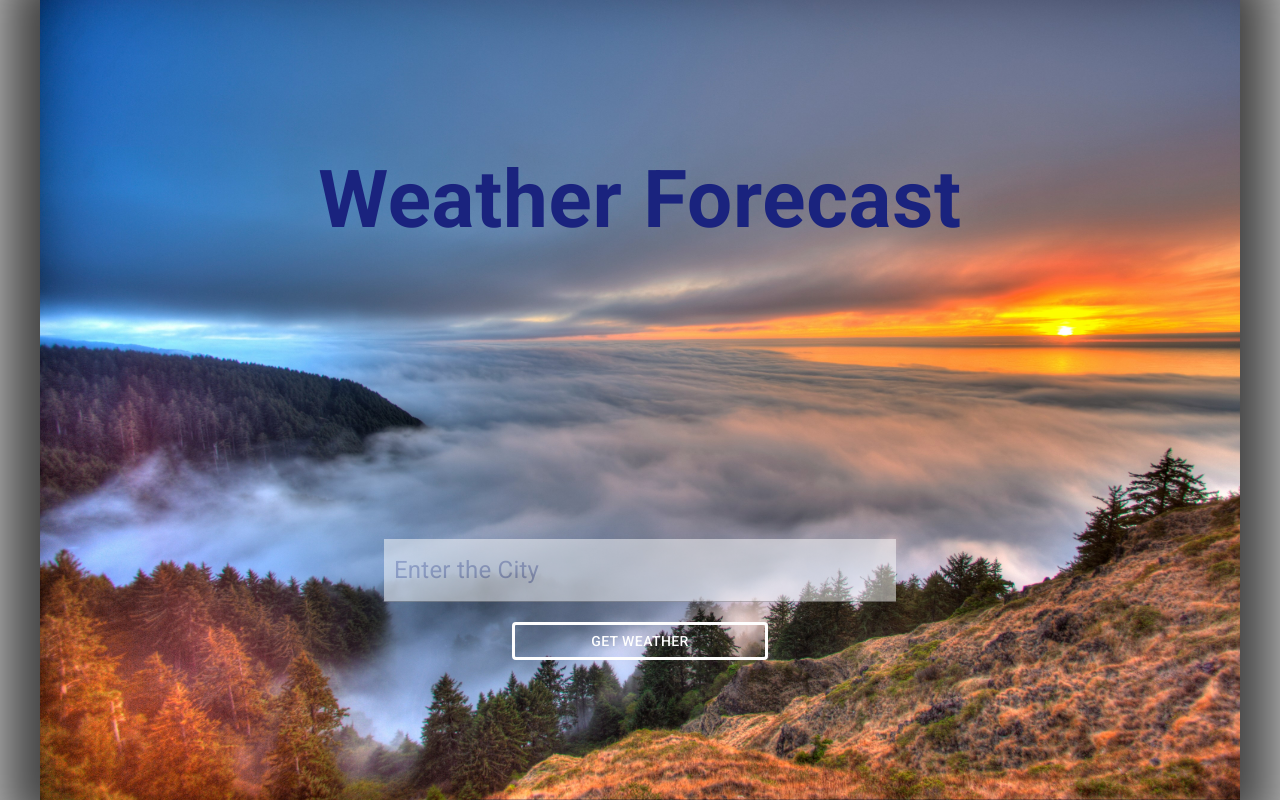
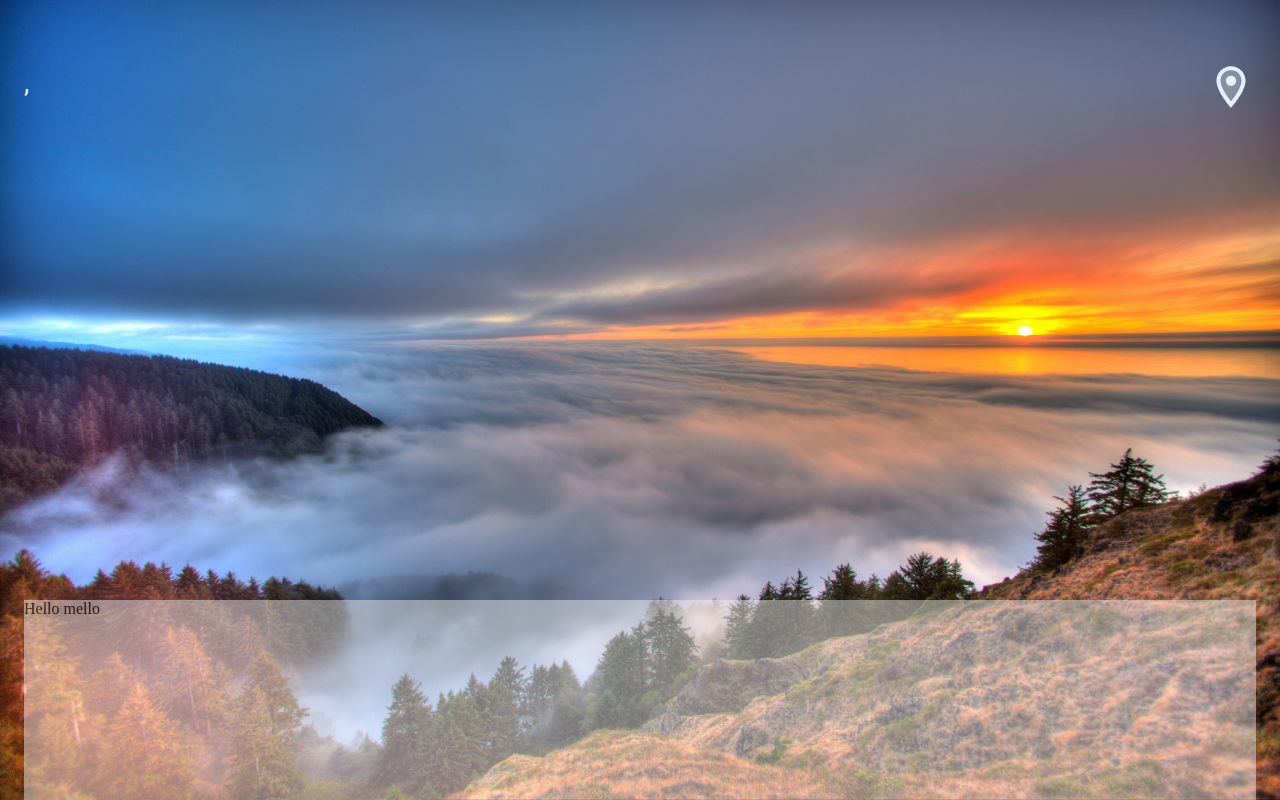
Before and after one commit to revosambat/weather-app, a React (Vite) app: page /weatherdetails in a window 1280 px wide. Built offline with nearby package versions, Linux system fonts and the light colour scheme.

Commit message:
Api implementation using context provider to fetch the weather data and show in the weather detail page

```diff
--- a/src/App.jsx
+++ b/src/App.jsx
@@ -2,23 +2,20 @@ import '@fontsource/roboto/300.css';
 import '@fontsource/roboto/400.css';
 import '@fontsource/roboto/500.css';
 import '@fontsource/roboto/700.css';
-import Dashboard from './containers/dashboard';
 import Container from '@mui/material/Container'
 import { styled } from '@mui/material/styles'
 import BackgroundImage from "./assets/weather-app-bg.jpeg"
+import Router from './router/Router';
 
 const MainContainer = styled(Container)`
   background-image: url(${BackgroundImage});
   background-size: 100vw 100vh;
-  background-repeat: no-repeat;
-  width: 100vw;
   height: 100vh;
-  box-shadow: -1px -1px 47px 30px #424242;
 `
 function App() {
   return (
-    <MainContainer>
-      <Dashboard />
+    <MainContainer maxWidth={false}>
+      <Router />
     </MainContainer>
   )
 }
--- /dev/null
+++ b/src/api/Api.js
@@ -0,0 +1,18 @@
+import axios from 'axios'
+
+export const get = async (url, query) => {
+    let base_url = import.meta.env.VITE_API_BASE_URL + url
+    let api_key = import.meta.env.VITE_API_KEY
+    let commonUrl = `${base_url}?key=${api_key}`
+    let queryString = Object.keys(query).reduce((acc, val) => {
+        acc = acc + (query[val] ? `&${val}=${query[val]}` : '')
+        return acc
+    }, '')
+    return new Promise((resolve, reject) => {
+        axios({
+            method: 'get',
+            url: commonUrl + queryString,
+        }).then(res => resolve(res))
+            .catch(err => reject(err))
+    })
+}
--- a/src/containers/dashboard/components/DashboardContent.jsx
+++ b/src/containers/dashboard/components/DashboardContent.jsx
@@ -1,7 +1,8 @@
 import React from 'react'
 import Stack from '@mui/material/Stack'
 import Button from '@mui/material/Button'
-import { Input } from '@mui/material'
+import SnackBar from '@mui/material/Snackbar'
+import { Input, Box } from '@mui/material'
 import { styled } from '@mui/material/styles'
 
 const SearchInput = styled(Input)`
@@ -33,11 +34,12 @@ const StyledButton = styled(Button)`
     }
 `
 
-const DashboardContent = () => {
+const DashboardContent = ({ value, handleChange, handleGetWeather, error }) => {
     return (
+        <Box>
             <Stack justifyContent='center' direction='column' alignItems='center'>
-            <SearchInput placeholder='Enter the City' />
-            <StyledButton variant='outlined' sx={{
+                <SearchInput placeholder='Enter the City' value={value} onChange={handleChange} error={!!error} />
+                <StyledButton onClick={handleGetWeather} variant='outlined' sx={{
                     ':hover': {
                         borderWidth: '3px',
                         borderColor: '#1a237e',
@@ -45,6 +47,12 @@ const DashboardContent = () => {
                     }
                 }}>Get Weather</StyledButton>
             </Stack>
+            <SnackBar
+                open={!!error}
+                onClose={handleChange}
+                message={error}
+            />
+        </Box>
     )
 }
 
--- a/src/containers/dashboard/components/DashboardHeader.jsx
+++ b/src/containers/dashboard/components/DashboardHeader.jsx
@@ -7,6 +7,7 @@ const Heading = styled(Typography)`
     color: #1a237e;
     font-weight: bold;
     text-align: center;
+    text-shadow: 2px 5px 10px #283593;
 
     @media(max-width:650px){
         font-size: 40px
--- a/src/containers/dashboard/index.jsx
+++ b/src/containers/dashboard/index.jsx
@@ -1,13 +1,43 @@
-import React from 'react'
+import React, { useContext, useState } from 'react'
 import Stack from '@mui/material/Stack'
 import DashboardHeader from './components/DashboardHeader'
 import DashboardContent from './components/DashboardContent'
+import { get } from '../../api/Api'
+import { useNavigate } from 'react-router-dom'
+import { WeatherContext, WeatherDispatchContext } from '../../router/Router'
+
 
 const Dashboard = () => {
+    const [value, setValue] = useState('')
+    const [error, setError] = useState('')
+    const navigate = useNavigate()
+    const dispatch = useContext(WeatherDispatchContext)
+    const handleChange = (e) => {
+        setValue(e.target.value)
+        setError('')
+    }
+    const handleGetWeather = async (url = 'current') => {
+        let query = {
+            start_date: '2024-03-18',
+            end_date: '2024-03-20',
+            city: value,
+            // includes: 'minutely'
+        }
+        await get('history/energy', query)
+            .then(res => {
+                if (res.data.data[0].lat == 0 || res.data.data[0].lon == 0) return setError("City not found!")
+                dispatch({
+                    type: 'storeData',
+                    payload: res.data
+                })
+                navigate('/weatherdetails')
+            })
+            .catch(err => setError(err.response.message || err.message))
+    }
     return (
         <Stack justifyContent='space-around' direction='column' alignItems="center" sx={{ height: '100%', }}>
             <DashboardHeader />
-            <DashboardContent />
+            <DashboardContent value={value} handleChange={handleChange} handleGetWeather={handleGetWeather} error={error} />
         </Stack>
     )
 }
--- /dev/null
+++ b/src/containers/weatherDetails/components/CountryInfo.jsx
@@ -0,0 +1,38 @@
+import React, { useContext } from 'react'
+import Stack from '@mui/material/Stack'
+import { styled } from '@mui/material/styles'
+import Typography from '@mui/material/Typography'
+import Box from '@mui/material/Box'
+import { WeatherContext } from '../../../router/Router'
+import moment from 'moment-timezone'
+import LocationOnTwoToneIcon from '@mui/icons-material/LocationOnTwoTone';
+
+const CityHeading = styled(Typography)`
+    color: #e3f2fd;
+    font-size: 28px;
+    font-weight: normal;
+
+    @media(max-width:650px) {
+        font-size: 16px;
+    }
+`
+const CountryInfo = () => {
+    const weatherData = useContext(WeatherContext)
+    console.log(weatherData)
+    return (
+        <Stack sx={{ paddingTop: '5%' }} justifyContent='space-between' direction='row'>
+            <CityHeading level='h2'>{weatherData.city_name}, {weatherData.country_code}</CityHeading>
+            <Box>
+                <CityHeading sx={{ textAlign: 'right' }}>
+                    <LocationOnTwoToneIcon sx={{ fontSize: '50px' }} />
+                </CityHeading>
+                <CityHeading>
+
+                </CityHeading>
+                <CityHeading level='h3'>{moment().tz(weatherData.timezone)?.format('hh:mm A')}</CityHeading>
+            </Box>
+        </Stack>
+    )
+}
+
+export default CountryInfo
--- /dev/null
+++ b/src/containers/weatherDetails/components/WeatherInfo.jsx
@@ -0,0 +1,15 @@
+import React from 'react'
+import Stack from '@mui/material/Stack'
+import Box from '@mui/material/Box'
+
+const WeatherInfo = () => {
+    return (
+        <Stack>
+            <Box sx={{ height: '200px', width: '100%', backgroundColor: '#efefefef', opacity: '0.5' }}>
+                Hello mello
+            </Box>
+        </Stack>
+    )
+}
+
+export default WeatherInfo
--- a/src/containers/weatherDetails/index.jsx
+++ b/src/containers/weatherDetails/index.jsx
@@ -1,8 +1,13 @@
 import React from 'react'
-
+import CountryInfo from './components/CountryInfo'
+import WeatherInfo from './components/WeatherInfo'
+import Stack from '@mui/material/Stack'
 const WeatherDetails = () => {
     return (
-        <div>WeatherDetails</div>
+        <Stack direction='column' justifyContent='space-between' height={'100%'}>
+            <CountryInfo />
+            <WeatherInfo />
+        </Stack>
     )
 }
 
--- /dev/null
+++ b/src/router/Router.jsx
@@ -0,0 +1,33 @@
+import React, { createContext, useReducer } from 'react'
+import { BrowserRouter as BRouter, Route, Routes } from 'react-router-dom'
+import Dashboard from '../containers/dashboard'
+import WeatherDetails from '../containers/weatherDetails';
+
+export const WeatherContext = createContext([])
+export const WeatherDispatchContext = createContext(null)
+
+
+const Router = () => {
+    const [value, dispatch] = useReducer(commonReducer, {})
+    return (
+        <BRouter>
+            <WeatherContext.Provider value={value}>
+                <WeatherDispatchContext.Provider value={dispatch}>
+                    <Routes>
+                        <Route path='/' element={<Dashboard />} />
+                        <Route path='/weatherdetails' element={<WeatherDetails />} />
+                    </Routes>
+                </WeatherDispatchContext.Provider>
+            </WeatherContext.Provider>
+        </BRouter>
+    )
+}
+
+export default Router
+
+const commonReducer = (value, action) => {
+    switch (action.type) {
+        case 'storeData':
+            return action.payload
+    }
+}
```
Lines whose indentation alone changed are shown as unchanged.
